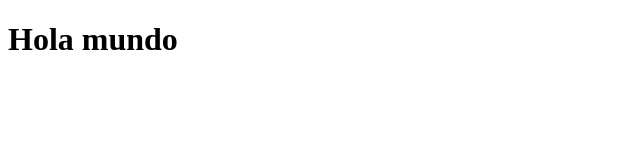
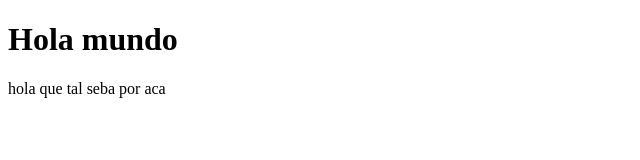
Before and after one commit to Seba-desing/cursogit, a plain HTML site: page index.html in a window 1280 px wide. Shown: the whole page, without its empty margins (0-640 px from the left). Drawn offline with Linux system fonts and the light colour scheme.

Commit message:
segundo push

```diff
--- a/index.html
+++ b/index.html
@@ -8,5 +8,7 @@
 </head>
 <body>
     <h1>Hola mundo</h1>
+
+    <p> hola que tal seba por aca</p>
 </body>
 </html>
```
